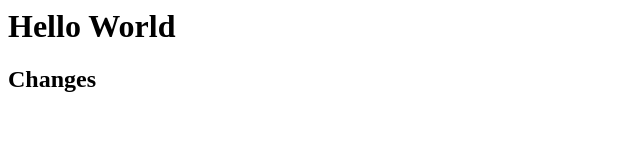
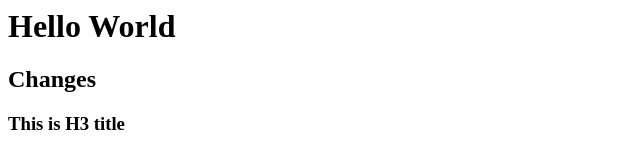
Before and after one commit to an6122003/introIT, a plain HTML site: page index.html in a window 1280 px wide. Shown: the whole page, without its empty margins (0-640 px from the left). Drawn offline with Linux system fonts and the light colour scheme.

Commit message:
Added H3

```diff
--- a/index.html
+++ b/index.html
@@ -1,2 +1,5 @@
+<body>
 <h1>Hello World</h1>
 <h2>Changes</h2>
+<h3>This is H3 title</h3>
+</body>
```
